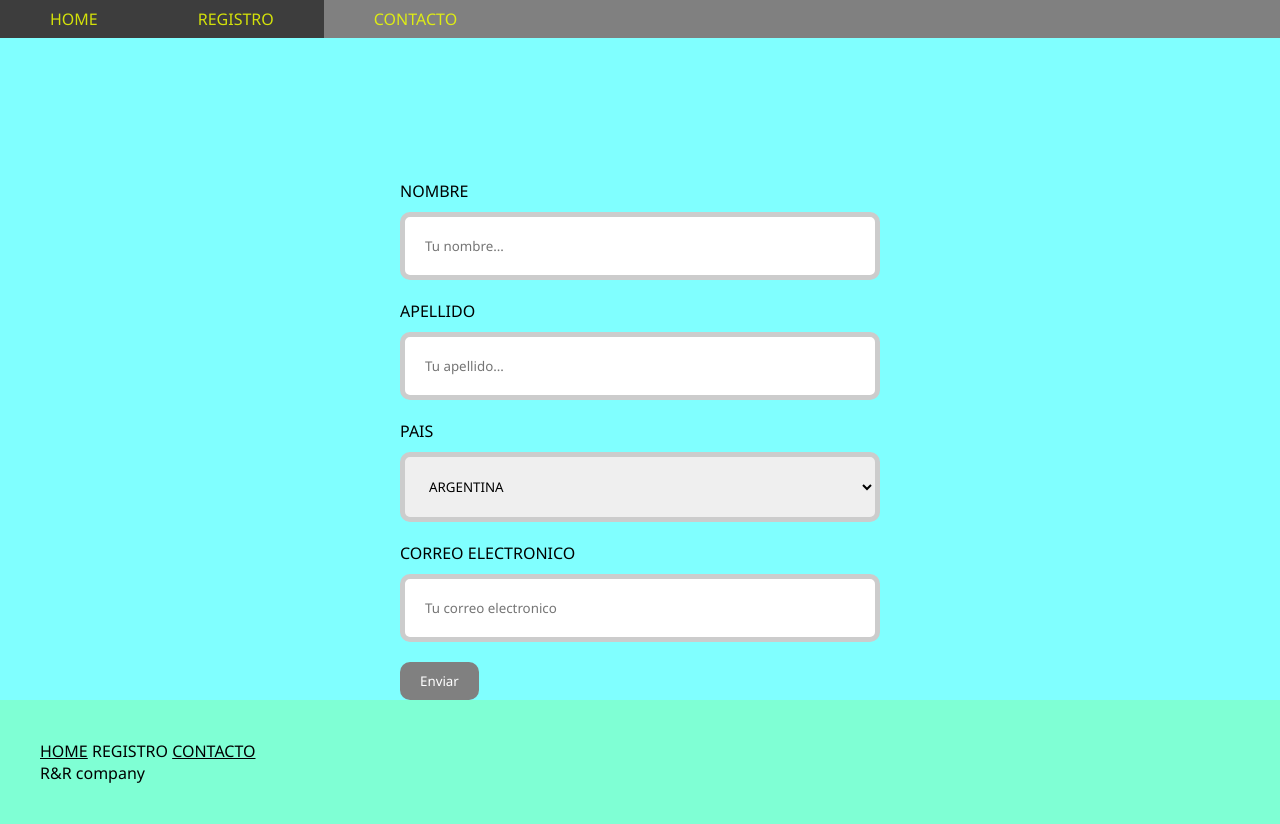
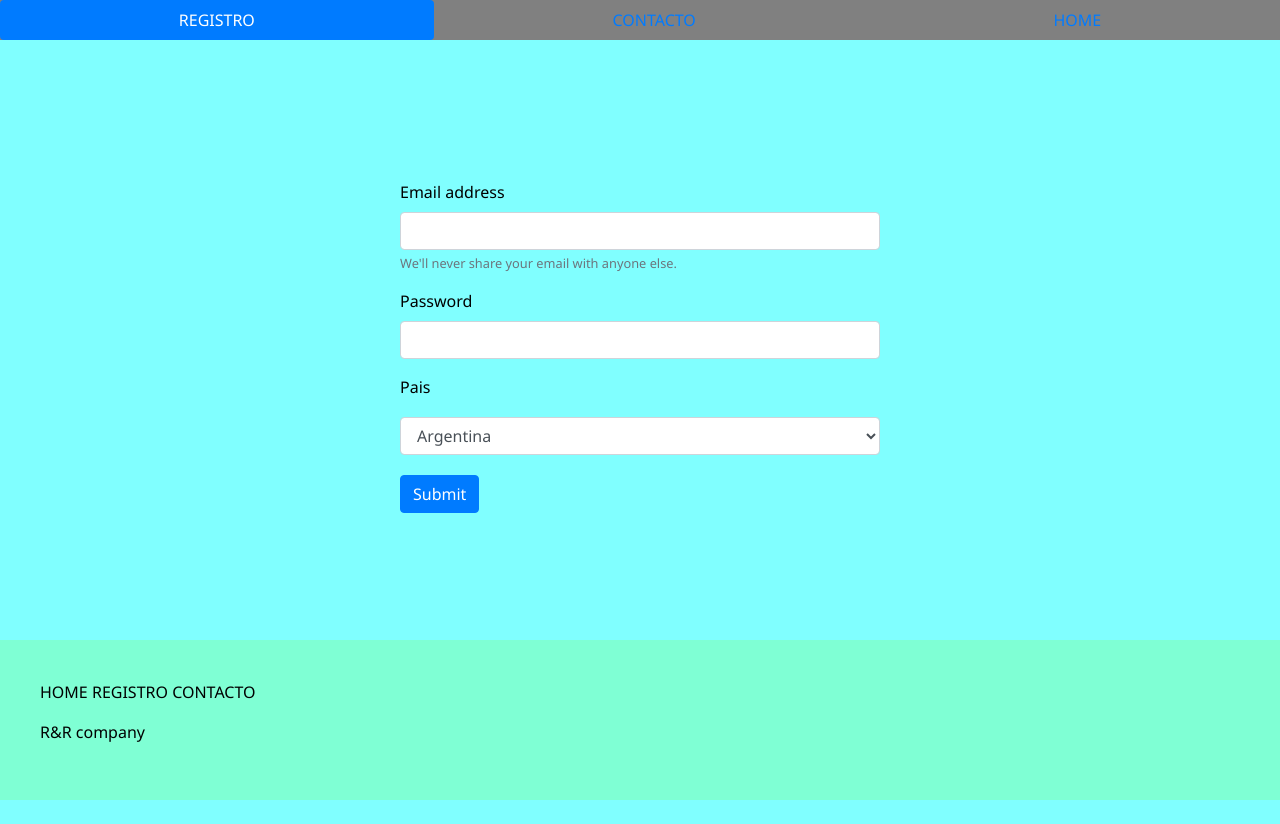
Before and after one commit to rafaRsan/paradise.github.io, a plain HTML site: page proyecto/registro.html in a window 1280 px wide. After the commit the page ends 800 px from the top, so only its background shows below. Drawn offline with nearby package versions, Linux system fonts and the light colour scheme.

Commit message:
arreglo general

```diff
--- a/proyecto/registro.html
+++ b/proyecto/registro.html
@@ -1,42 +1,42 @@
 <!DOCTYPE html>
 <html lang="en">
 <head>
-    <meta charset="UTF-8">
-    <meta http-equiv="X-UA-Compatible" content="IE=edge">
-    <meta name="viewport" content="width=device-width, initial-scale=1.0">
+    <title>NEW WORLD</title>
+    <meta name="viewport" content="width=device-width, initial-scale=1"> <!-- Tag de Viewport -->
+    <link rel="stylesheet" href="https://stackpath.bootstrapcdn.com/bootstrap/4.4.1/css/bootstrap.min.css"> <!-- CDN de Bootstrap del CSS -->
+    <script src="https://stackpath.bootstrapcdn.com/bootstrap/4.4.1/js/bootstrap.min.js"></script> <!-- CDN de Bootstrap del JS -->
+    <script src="https://code.jquery.com/jquery-3.4.1.slim.min.js"></script><!-- CDN de la librería de Jquery  -->
+    <script src="https://cdn.jsdelivr.net/npm/popper.js@1.16.0/dist/umd/popper.min.js"></script> <!-- CDN de la librería de Popper  -->
     <link rel="stylesheet" href="style.css">
-    <title>Document</title>
 </head>
 <body>
-    <nav>
-        <ul>
-            <li><a href="index.html">HOME</a></li>
-            <li><a class="activate">REGISTRO</a></li>
-            <li><a href="contacto.html">CONTACTO</a></li>
-        </ul>
+    <nav class="nav nav-pills nav-fill">
+        <a class="nav-item nav-link active" href="#">REGISTRO</a>
+        <a class="nav-item nav-link" href="contacto.html">CONTACTO</a>
+        <a class="nav-item nav-link" href="index.html">HOME</a>
     </nav>
     <div class="principal">
         <div class="principal_registro">
-            <form action="">
-
-                <label for="FName">NOMBRE</label>
-                <input type="text" id="FName" name="firstName" placeholder="Tu nombre...">
-
-                <label for="LName">APELLIDO</label>
-                <input type="text" id="LName" name="lastName" placeholder="Tu apellido...">
-
-                <label for="country">PAIS</label>
-                <select name="country" id="country">
-                    <option value="argentina">ARGENTINA</option>
-                    <option value="chile">CHILE</option>
-                    <option value="brasil">BRASIL</option>
-                    <option value="uruguay">URUGUAY</option>
-                </select>
-
-                <label for="mail">CORREO ELECTRONICO</label>
-                <input type="text" id="mail" name="email" placeholder="Tu correo electronico">
-
-                <input type="submit" value="Enviar">
+            <form>
+                <div class="form-group">
+                    <label for="exampleInputEmail1">Email address</label>
+                    <input type="email" class="form-control" id="exampleInputEmail1" aria-describedby="emailHelp">
+                    <small id="emailHelp" class="form-text text-muted">We'll never share your email with anyone else.</small>
+                  </div>
+                  <div class="form-group">
+                    <label for="exampleInputPassword1">Password</label>
+                    <input type="password" class="form-control" id="exampleInputPassword1">
+                  </div>
+                  <div class="form-group">
+                    <label for="exampleFormControlSelect1">Pais</label>
+                    <select class="form-control" id="exampleFormControlSelect1">
+                      <option>Argentina</option>
+                      <option>Chile</option>
+                      <option>Brasil</option>
+                      <option>Uruguay</option>
+                    </select>
+                    <button type="submit" class="btn btn-primary">Submit</button>
+                  </div>
             </form>
         </div>
     </div>
```
Also changed, not shown: proyecto/contacto.html (+13 -13 lines), proyecto/index.html (+8 -10 lines), proyecto/parteConBoots.html (added, +19 -0 lines).
